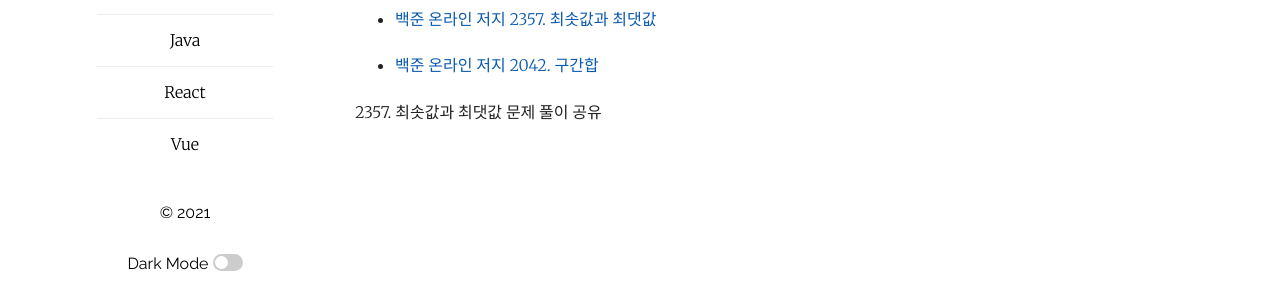
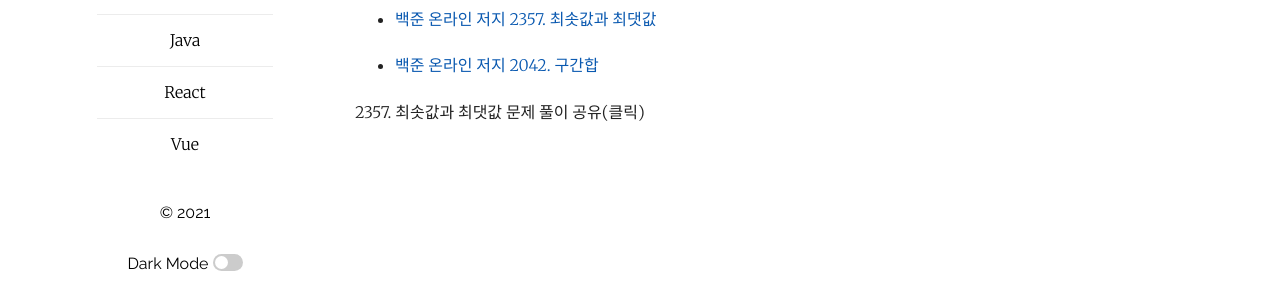
Before and after one commit to SUPINKIM/SUPINKIM.github.io, a Jekyll site: the page built from _posts/2021-09-13-segmentTree.md, in a window 1280 px wide. Shown: the part 545-839 px from the top of the page. Built offline with Jekyll 4.4.1, drawn with Linux system fonts in a browser that asks for light colours.

Commit message:
Update 2021-09-13-segmentTree.md

```diff
--- a/_posts/2021-09-13-segmentTree.md
+++ b/_posts/2021-09-13-segmentTree.md
@@ -26,7 +26,7 @@ category: [JavaScript]
 - [백준 온라인 저지 2042. 구간합](https://www.acmicpc.net/problem/2042)
 
 <details>
-<summary>2357. 최솟값과 최댓값 문제 풀이 공유</summary>
+<summary>2357. 최솟값과 최댓값 문제 풀이 공유(클릭)</summary>
 <div markdown="1">
   <script src="https://gist.github.com/SUPINKIM/3822c98762e0a0cd48a11c6e9aa926b1.js"></script>
 </div>
```
